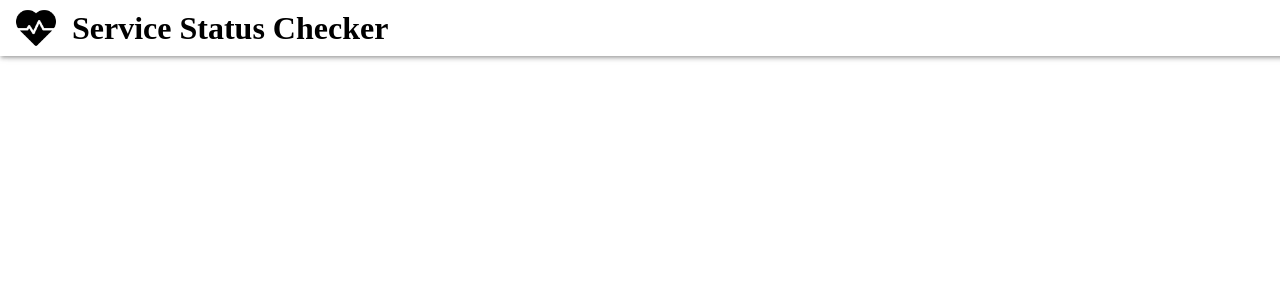
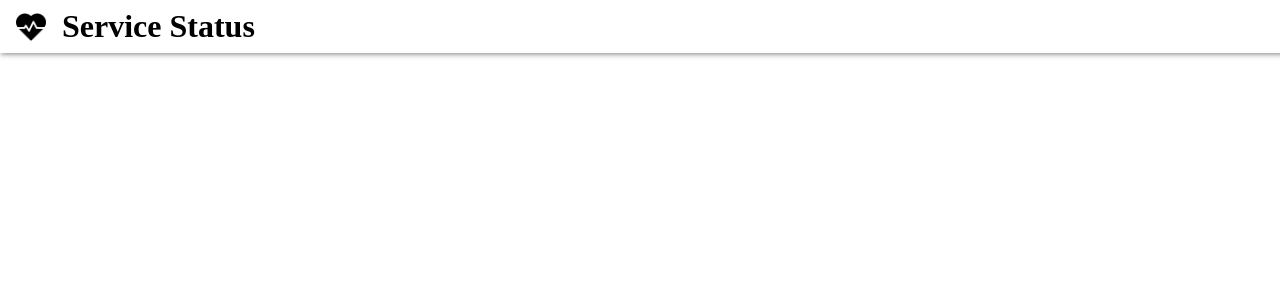
Before and after one commit to 0racularGh0st/service-status-checker, a React (Create React App) app in the folder client/: page / in a window 1280 px wide. Shown: the top 300 px of the page. Built offline with nearby package versions, Linux system fonts and the light colour scheme.

Commit message:
Header changes

```diff
--- a/client/src/components/Header.css
+++ b/client/src/components/Header.css
@@ -6,6 +6,7 @@
     box-shadow: var(--elevation3);
     position: fixed;
     width: 100vw;
+    font-family: 'Merienda', cursive;
 }
 
 .service-status-heading{
--- a/client/src/components/Header.js
+++ b/client/src/components/Header.js
@@ -3,9 +3,9 @@ import "./Header.css";
 const Header = () => {
     return (
         <div className="service-status-header">
-            <img src="../images/logo.png" height="40" width="40"/>
+            <img src="../images/logo.png" height="30" width="30"/>
             <h1 className="service-status-heading">
-                Service Status Checker
+                Service Status
             </h1>
         </div>
     )
```
